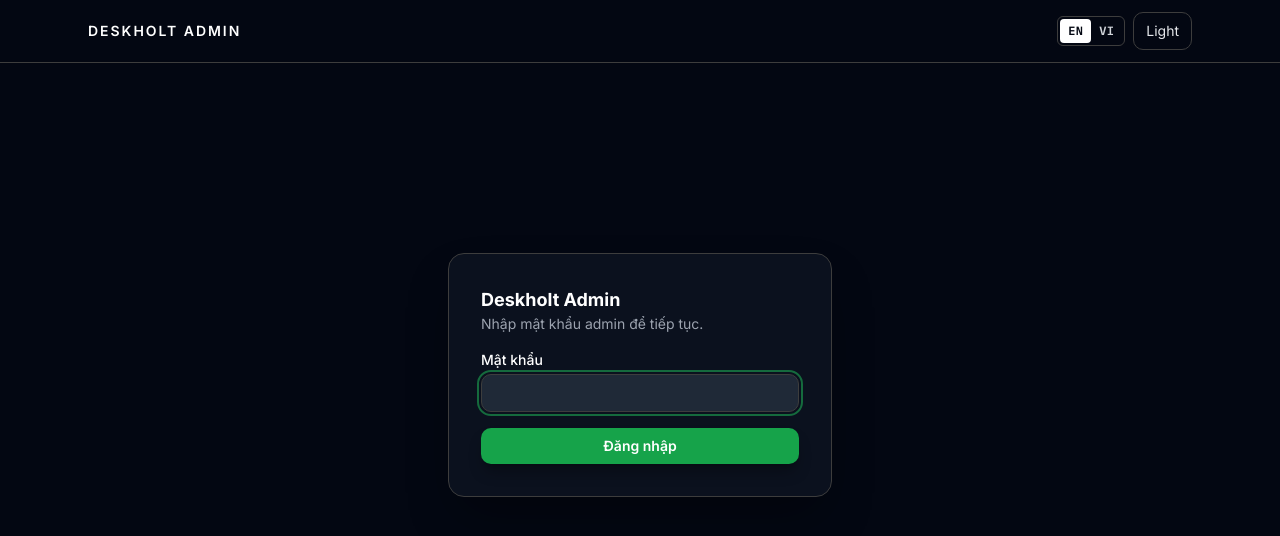
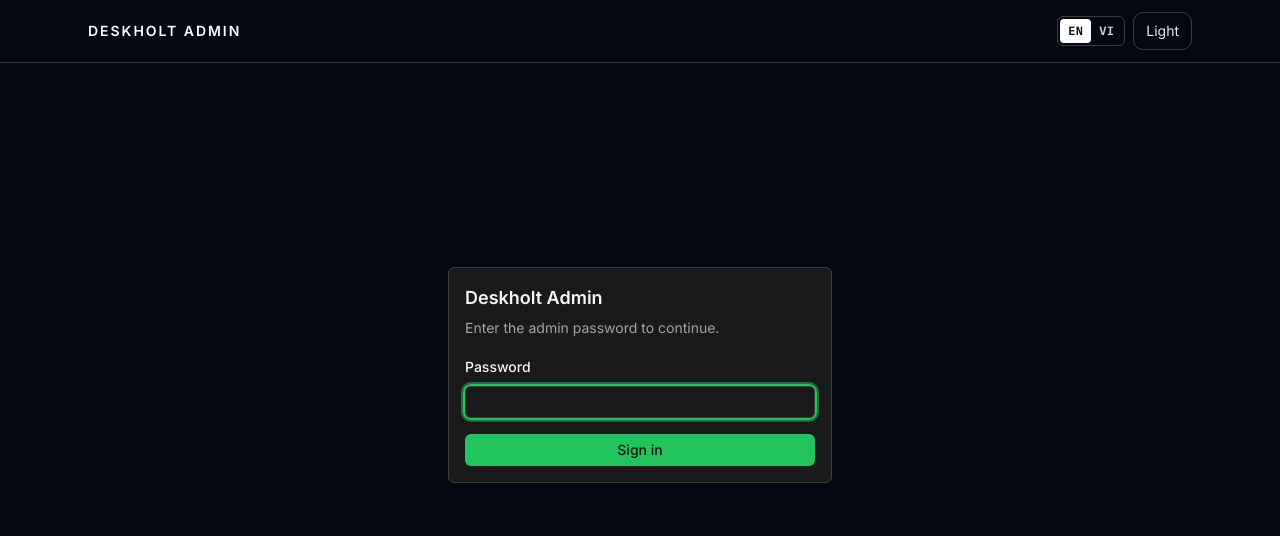
Before and after one commit to yuninguyen/deskholt, a Next.js app: page /admin/login in a window 1280 px wide. Shown: the top 536 px of the page. Built offline with nearby package versions, Linux system fonts and the light colour scheme; no server answers.

Commit message:
feat(admin): translate login form

```diff
--- a/src/app/(admin)/admin/login/page.tsx
+++ b/src/app/(admin)/admin/login/page.tsx
@@ -1,3 +1,8 @@
+import { Button } from '@/components/ui/button';
+import { Card, CardContent, CardDescription, CardHeader, CardTitle } from '@/components/ui/card';
+import { Input } from '@/components/ui/input';
+import { Label } from '@/components/ui/label';
+import { getAdminTranslations } from '@/lib/admin/i18n/server';
 import { loginAction } from './actions';
 
 export default async function AdminLoginPage({
@@ -5,48 +10,49 @@ export default async function AdminLoginPage({
 }: {
   searchParams: Promise<{ from?: string; error?: string }>;
 }) {
+  const translations = await getAdminTranslations();
   const { from, error } = await searchParams;
 
   return (
-    <div className="flex min-h-[70vh] items-center justify-center">
-      <form
-        action={loginAction}
-        className="w-full max-w-sm space-y-4 rounded-2xl border border-gray-200 bg-white p-8 shadow-sm dark:border-gray-800 dark:bg-gray-900/60 dark:shadow-2xl dark:shadow-black/40"
-      >
-        <div>
-          <h1 className="text-lg font-bold text-gray-900 dark:text-white">Deskholt Admin</h1>
-          <p className="text-sm text-gray-500 dark:text-gray-400">Nhập mật khẩu admin để tiếp tục.</p>
-        </div>
-
+    <div className="flex min-h-[70vh] items-center justify-center px-4">
+      <Card className="w-full max-w-sm">
+        <CardHeader>
+          <CardTitle className="font-body text-lg font-semibold">{translations.login.title}</CardTitle>
+          <CardDescription>{translations.login.prompt}</CardDescription>
+        </CardHeader>
+        <CardContent>
+          <form action={loginAction} className="space-y-4">
             {from && <input type="hidden" name="from" value={from} />}
 
             {error && (
-          <p className="rounded-md border border-red-300 bg-red-50 px-3 py-2 text-sm text-red-700 dark:border-red-800 dark:bg-red-950/40 dark:text-red-300">
-            Sai mật khẩu. Vui lòng thử lại.
+              <p
+                id="password-error"
+                role="alert"
+                className="rounded-md border border-admin-destructive/40 bg-admin-destructive/10 px-3 py-2 text-sm text-admin-destructive"
+              >
+                {translations.login.invalidPassword}
               </p>
             )}
 
-        <div>
-          <label htmlFor="password" className="mb-1 block text-sm font-medium text-gray-700 dark:text-white">
-            Mật khẩu
-          </label>
-          <input
+            <div className="space-y-2">
+              <Label htmlFor="password">{translations.login.password}</Label>
+              <Input
                 id="password"
                 name="password"
                 type="password"
                 required
                 autoFocus
-            className="w-full rounded-lg border border-gray-300 bg-white px-3 py-2 text-sm text-gray-900 outline-none focus:border-brand-500 dark:border-gray-700 dark:bg-gray-800 dark:text-white"
+                autoComplete="current-password"
+                aria-describedby={error ? 'password-error' : undefined}
               />
             </div>
 
-        <button
-          type="submit"
-          className="w-full rounded-lg bg-brand-600 px-4 py-2 text-sm font-semibold text-white shadow-sm hover:bg-brand-500 dark:shadow-lg dark:shadow-black/30"
-        >
-          Đăng nhập
-        </button>
+            <Button type="submit" className="w-full">
+              {translations.login.submit}
+            </Button>
           </form>
+        </CardContent>
+      </Card>
     </div>
   );
 }
```
Also changed, not shown: .superpowers/sdd/2026-09-01-admin-redesign-shadcn-i18n/task-3-report.md (added), 1 other file (tests, documents, lock files or other folders). Lines whose indentation alone changed are shown as unchanged.
